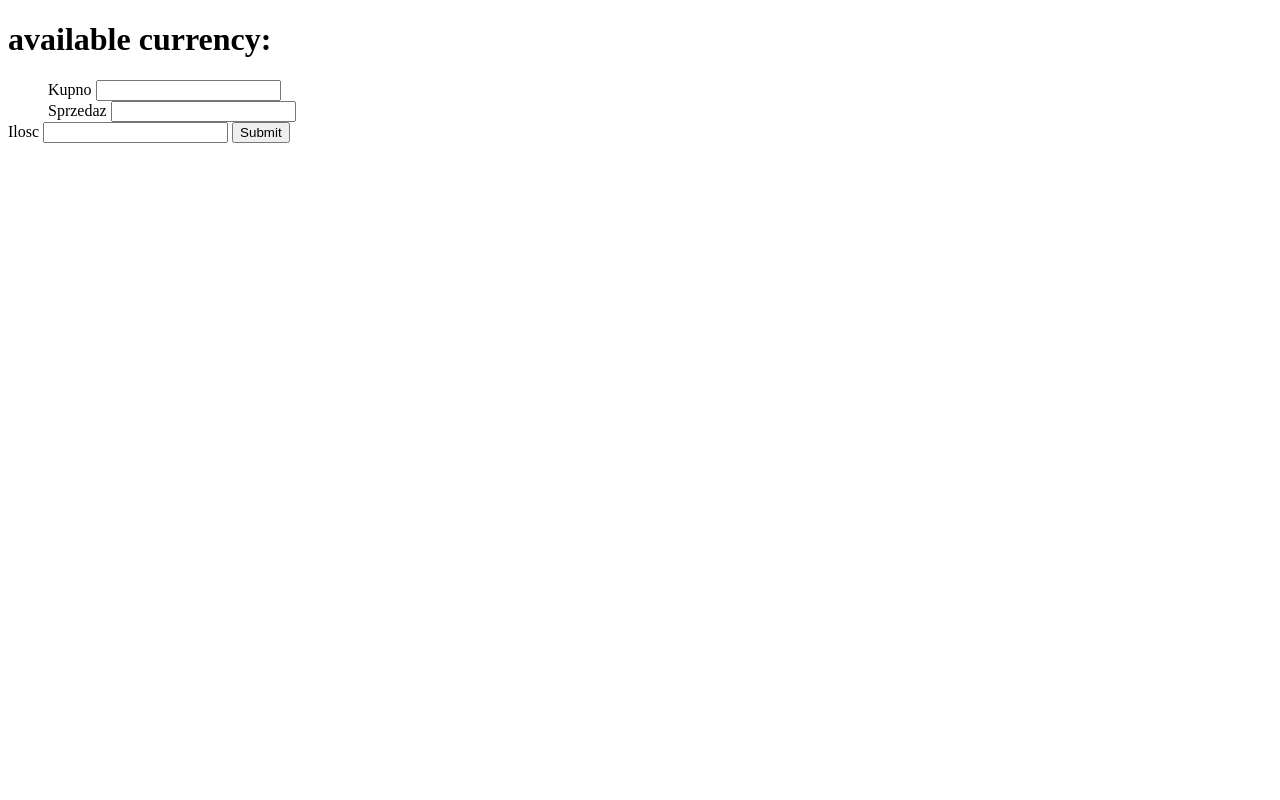
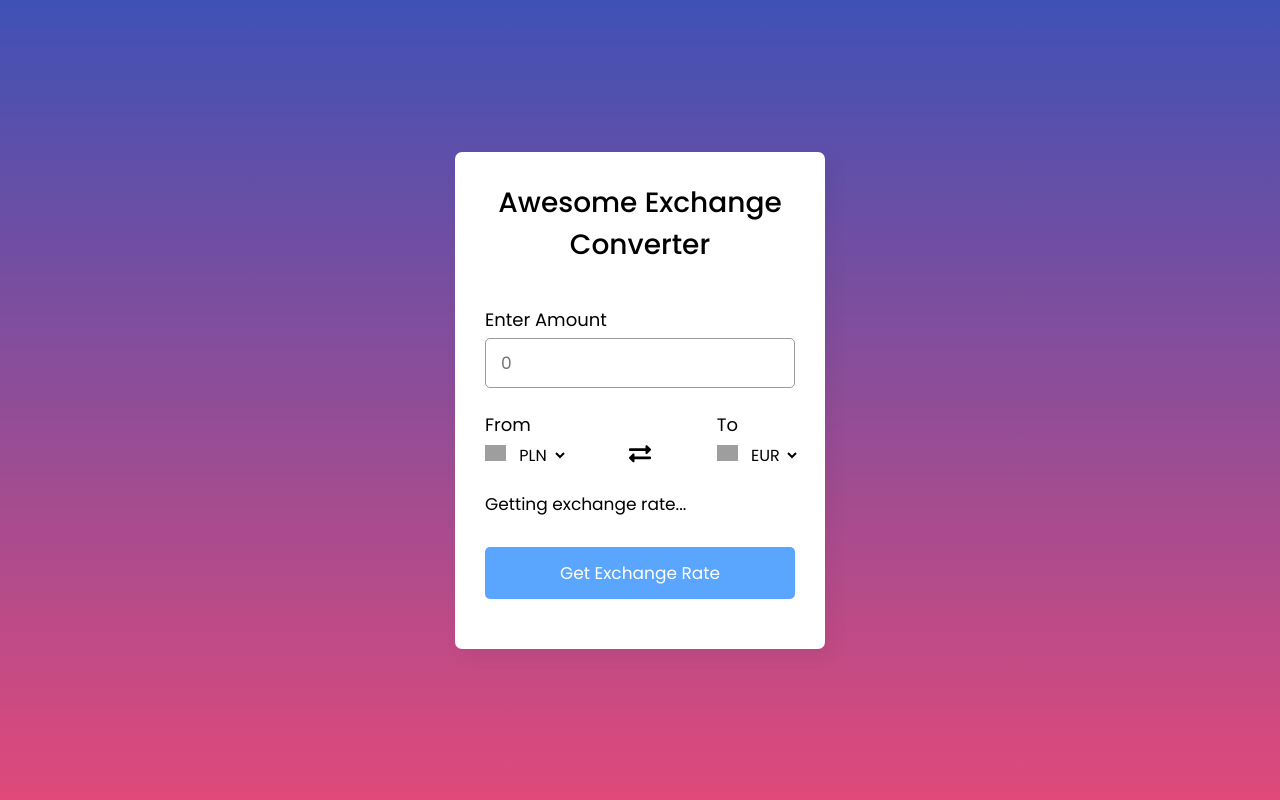
Before and after one commit to B04-the-snake/Awesome-Exchange-Converter, a Flask app: page / in a window 1280 px wide. Run offline with Flask 2, Linux system fonts and the light colour scheme; data that the repository does not hold is empty; grey boxes are pictures that could not be loaded.

Commit message:
Final change

```diff
--- a/const.py
+++ /dev/null
@@ -1 +0,0 @@
-URL = "https://api.exchangerate-api.com/v4/latest/"
--- /dev/null
+++ b/static/css/look.css
@@ -0,0 +1,100 @@
+@import url('https://fonts.googleapis.com/css2?family=Poppins:wght@400;500;600;700&display=swap');
+* {
+    margin: 0;
+    padding: 0;
+    box-sizing: border-box;
+    font-family: 'Poppins', sans-serif;
+}
+body {
+    display: flex;
+    align-items: center;
+    justify-content: center;
+    min-height: 100vh;
+    padding: 0 10px;
+    background: linear-gradient(to top, #e0497a, #3f51b5);
+}
+::selection {
+    color: #fff;
+    background: #5aa6fe;
+}
+.wrapper {
+    width: 370px;
+    padding: 30px;
+    border-radius: 7px;
+    background: #fff;
+    box-shadow: 7px 7px 20px rgba(0, 0, 0, 0.05);
+}
+.wrapper header {
+    font-size: 28px;
+    font-weight: 500;
+    text-align: center;
+}
+.wrapper form {
+    margin: 40px 0 20px 0;
+}
+form :where(input, select, button) {
+    width: 100%;
+    outline: none;
+    border-radius: 5px;
+    border: none;
+}
+form p {
+    font-size: 18px;
+    margin-bottom: 5px;
+}
+form input {
+    height: 50px;
+    font-size: 17px;
+    padding: 0 15px;
+    border: 1px solid #999;
+}
+form input:focus {
+    padding: 0 14px;
+    border: 2px solid #5aa6fe;
+}
+form .drop-list {
+    display: flex;
+    margin-top: 20px;
+    align-items: center;
+    justify-content: space-between;
+}
+.select-box img {
+    max-width: 21px;
+}
+.select-box select {
+    width: auto;
+    font-size: 16px;
+    background: none;
+    margin: 0 -5px 0 5px;
+}
+.select-box select::-webkit-scrollbar {
+    width: 8px;
+}
+.select-box select::-webkit-scrollbar-track {
+    background: #fff;
+}
+.select-box select::-webkit-scrollbar-thumb {
+    background: #888;
+    border-radius: 8px;
+    border-right: 2px solid #ffffff;
+}
+.drop-list .icon {
+    cursor: pointer;
+    margin-top: 30px;
+    font-size: 22px;
+}
+form .exchange-rate {
+    font-size: 17px;
+    margin: 20px 0 30px;
+}
+form button {
+    height: 52px;
+    color: #fff;
+    font-size: 17px;
+    cursor: pointer;
+    background: #5aa6fe;
+    transition: .3s ease;
+}
+form button:hover {
+    background: #4534fe;
+}
--- /dev/null
+++ b/static/js/script.js
@@ -0,0 +1,74 @@
+const dropList = document.querySelectorAll("form select"),
+fromCurrency = document.querySelector(".from select"),
+toCurrency = document.querySelector(".to select"),
+getButton = document.querySelector("form button");
+amountCurrency = document.getElementById("currencyValue");
+startCurrency = document.getElementById("PLN-from");
+endCurrency = document.getElementById("EUR-end");
+resultExchangeRate = document.getElementById("result-exchange-rate");
+
+let country_list = {
+    "EUR" : "EU",
+    "USD" : "US",
+    "PLN" : "PL",
+    "GBP" : "GB",
+    "AUD" : "AU",
+    "CHF" : "CH",
+    "JPY" : "JP"
+}
+
+for (let i = 0; i < dropList.length; i++) {
+    dropList[i].addEventListener("change", e =>{
+        loadFlag(e.target);
+    });
+}
+
+function start(){
+    startCurrency.setAttribute("selected", "");
+    endCurrency.setAttribute("selected", "");
+}
+start();
+
+function loadFlag(element){
+    for (let code in country_list){
+        if (code == element.value){ // if currency code of country list is equal to option value
+            let imgTag = element.parentElement.querySelector("img"); // selecting img tag of particular drop list
+            // passing country code of a selected currency code in a img url
+            imgTag.src = `https://flagcdn.com/48x36/${country_list[code].toLowerCase()}.png`;
+        }
+    }
+}
+
+getButton.addEventListener("click", e =>{
+    e.preventDefault(); //preventing form from submitting
+    getExchangeRate();
+});
+
+const exchangeIcon = document.querySelector("form .icon");
+exchangeIcon.addEventListener("click", ()=>{
+    let tempCode = fromCurrency.value; // temporary currency code of FROM drop list
+    fromCurrency.value = toCurrency.value; // passing TO currency code to FROM currency code
+    toCurrency.value = tempCode; // passing temporary currency code to TO currency code
+    loadFlag(fromCurrency); // calling loadFlag with passing select element (fromCurrency) of FROM
+    loadFlag(toCurrency); // calling loadFlag with passing select element (toCurrency) of TO
+});
+function getExchangeRate(){
+    // console.log("Tu będzie wynik! ");
+    // console.log(fromCurrency.value, toCurrency.value, amountCurrency.value);
+    let xhr = new XMLHttpRequest();
+    xhr.open("GET", "http://127.0.0.1:5000/calculation"+"?"+"amount="+amountCurrency.value+"&"+"from_curr="+fromCurrency.value+"&"+"to_curr="+toCurrency.value);
+    xhr.setRequestHeader('Content-Type', 'application/json');
+    // xhr.send(`{
+    // "amount": amountCurrency.value, "from_curr": fromCurrency.value, "to_curr": toCurrency.value}`);
+    xhr.onload = function () {
+    if (xhr.readyState === xhr.DONE) {
+        console.log(xhr.response);
+        resultExchangeRate.innerText = amountCurrency.value+" "+fromCurrency.value.toString()+" = "+xhr.response+" "+toCurrency.value.toString();
+    }
+
+};
+
+xhr.send(null);
+    console.log(xhr.responseText);
+
+}
--- a/templates/404.html
+++ /dev/null
@@ -1,5 +0,0 @@
-<br/>
-<center>
-    <h1><b>404</b> Error</h1>
-    <p>Page Not Found - Try Again...</p>
-</center>
--- a/templates/505.html
+++ /dev/null
@@ -1,5 +0,0 @@
-<br/>
-<center>
-    <h1><b>500</b> Error</h1>
-    <p>Page Not Found - Something Went Wrong...</p>
-</center>
--- a/templates/page.html
+++ b/templates/page.html
@@ -1,31 +1,54 @@
 <!DOCTYPE html>
-<html lang="pl">
+<html lang="en" dir="ltr">
 <head>
     <meta charset="UTF-8">
-    <title>Awesome Exchange</title>
+    <meta http-equiv="X-UA-Compatible" content="IE=edge">
+    <meta name="viewport" content="width=device-width, initial-scale=1.0">
+    <title>Awesome Exchange Converter</title>
+    <link rel="stylesheet" href="{{ url_for('static', filename='css/look.css') }}">
+    <link rel="stylesheet" href="https://cdnjs.cloudflare.com/ajax/libs/font-awesome/5.15.3/css/all.min.css">
 </head>
 <body>
-<h1>available currency:</h1>
-<ul style="float:left;">
-{% for key in ctx["available_curr"] %}
-<li>{{key}}</li>
-{% endfor %}
-</ul>
-{% if ctx["errors"] is defined %}
-    {% for key in ctx["errors"] %}
-        <p>{{key}}</p>
-    {% endfor %}
-{% endif %}
-<form action="/calculate" method="post">
-    <label>Kupno</label>
-    <input type="text" name="curr_to_buy" value="{{ ctx['curr_to_buy'] }}">
-    <br>
-    <label>Sprzedaz</label>
-    <input type="text" name="curr_to_sell" value="{{ ctx['curr_to_sell'] }}">
-    <br>
-    <label>Ilosc</label>
-    <input type="number" name="amount" value="{{ ctx['amount'] }}">
-    <input type="submit">
-</form>
+    <div class="wrapper">
+        <header>Awesome Exchange Converter</header>
+        <form action="/" method="POST" id="myform">
+            <div class="amount">
+                <p>Enter Amount</p>
+                <input id="currencyValue" type="number" min="0" oninput="validity.valid||(value='')" placeholder="0" value="{{ amount }}" required="required">
+            </div>
+            <div class="drop-list">
+                <div class="from">
+                    <p>From</p>
+                    <div class="select-box">
+                        <img src="https://flagcdn.com/48x36/pl.png" alt="flag"/>
+                        <select required name="from_curr" id="from_curr">
+                            {% if ctx["from_curr_name"] %}
+                                {% for curr_name_short in ctx["from_curr_name"] %}
+                                    <option id="{{ curr_name_short }}-from" value="{{ curr_name_short }}">{{ curr_name_short }}</option>
+                                {% endfor %}
+                            {% endif %}
+                        </select>
+                    </div>
+                </div>
+                <div class="icon"><i class="fas fa-exchange-alt"></i></div>
+                <div class="to">
+                    <p>To</p>
+                    <div class="select-box">
+                        <img src="https://flagcdn.com/48x36/eu.png" alt="flag">
+                        <select required name="to_curr" id="to_curr">
+                            {% if ctx["from_curr_name"] %}
+                                {% for curr_name_short in ctx["from_curr_name"] %}
+                                    <option id="{{ curr_name_short }}-end" value="{{ curr_name_short }}">{{ curr_name_short }}</option>
+                                {% endfor %}
+                            {% endif %}
+                        </select>
+                    </div>
+                </div>
+            </div>
+            <div id="result-exchange-rate" class="exchange-rate">Getting exchange rate...</div>
+            <button>Get Exchange Rate</button>
+        </form>
+    </div>
+    <script src="{{ url_for('static', filename='js/script.js') }}"></script>
 </body>
 </html>
--- a/utils.py
+++ b/utils.py
@@ -1,17 +1,31 @@
-import requests
-from const import URL
+from os import getenv
+from flask import request
+import requests as r
+
+# Adding a secret API_V6_KEY from .env
+API_KEY = getenv("API_KEY")
+AVAILABLE_CURR = ["EUR", "USD", "PLN", "GBP", "AUD", "CHF", "JPY"]
 
 
-def get_available_curr(url=URL):
-    return requests.get(url=url + "EUR").json().get("rates").keys()
+def get_available_curr():
+    return AVAILABLE_CURR
 
-def validate_form(curr_to_sell, curr_to_buy, amount):
-    errors = []
-    available_curr = get_available_curr()
-    if curr_to_sell not in available_curr:
-        errors.append("Not valid currency - curr_to_sell")
-    if curr_to_buy not in available_curr:
-        errors.append("Not valid currency - curr_to_buy")
-    if not amount.isnumeric():
-        errors.append("Not valid amount")
-    return errors
+def rate_engine():
+    # Testowanie
+    # print(request.__dir__, "dir")
+    # print(request.__dict__, "dict")
+
+    amount = request.args.get('amount')
+    amount = float(amount)
+
+    from_curr = request.args.get('from_curr')
+    to_curr = request.args.get('to_curr')
+
+    URL = f"https://v6.exchangerate-api.com/v6/{API_KEY}/latest/{from_curr}"
+
+    response = r.get(url=URL).json()
+    rate = response['conversion_rates'][to_curr]
+    rate = float(rate)
+    result = round(rate * amount, 2)
+
+    return str(result)
--- a/views.py
+++ b/views.py
@@ -1,43 +1,19 @@
-from flask import Flask, render_template, request
-from utils import get_available_curr, validate_form
-from exchange import exchange_engine
+from flask import Flask, render_template, request, url_for
+from utils import get_available_curr, rate_engine
+import requests
+import os
 
 app = Flask(__name__)
 
+# Adding a secret API_V6_KEY from .env
+API_KEY = os.getenv("API_KEY")
+
 # Show main kantor page
-@app.route("/")
+@app.route("/", methods=["GET", "POST"])
 def get_start():
-    return render_template("page.html", ctx={"available_curr": get_available_curr()})
+    return render_template("page.html", ctx={"from_curr_name": get_available_curr()})
 
-# Create calculate layer
-@app.route("/calculate", methods=["POST"])
-def calculate():
-    curr_to_sell = request.form["curr_to_sell"]
-    curr_to_buy = request.form["curr_to_buy"]
-    amount = request.form["amount"]
-    errors = validate_form(curr_to_sell, curr_to_buy, amount)
-    if errors == []:
-        res = exchange_engine(
-            curr_to_sell=curr_to_sell, curr_to_buy=curr_to_buy, amount=amount
-        )
-        return str(res)
-    else:
-        return render_template(
-            "page.html",
-            ctx={
-                "errors": errors,
-                "curr_to_sell": curr_to_sell,
-                "curr_to_buy": curr_to_buy,
-                "amount": amount,
-                "available_curr": get_available_curr(),
-            },
-        )
-# Invalid URL
-@app.errorhandler(404)
-def page_not_found(e):
-    return render_template("404.html"), 404
-
-# Internal Server Error
-@app.errorhandler(500)
-def page_not_found(e):
-    return render_template("500.html"), 500
+@app.route("/calculation", methods=["GET", "POST"])
+def home():
+    if request.method == 'GET':
+        return rate_engine()
```
Also changed, not shown: exchange.py (deleted, +0 -18 lines), 1 other file.
